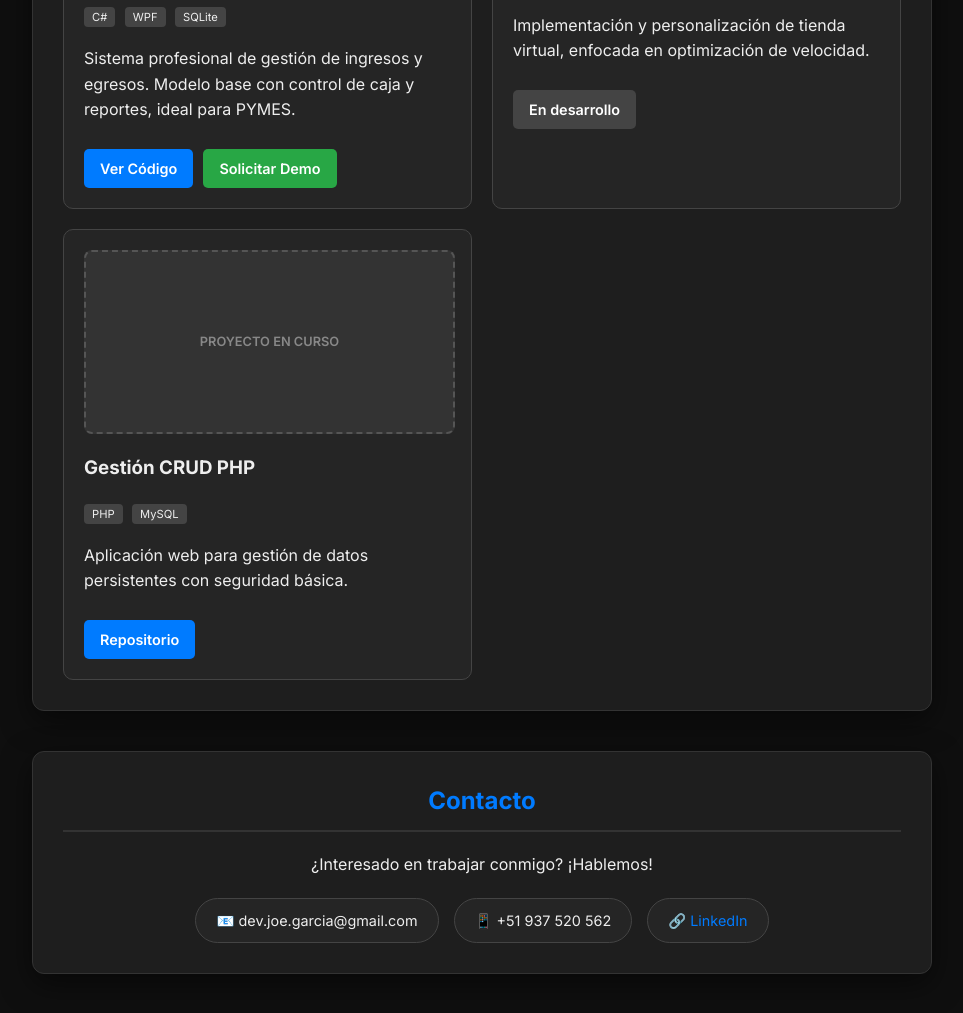
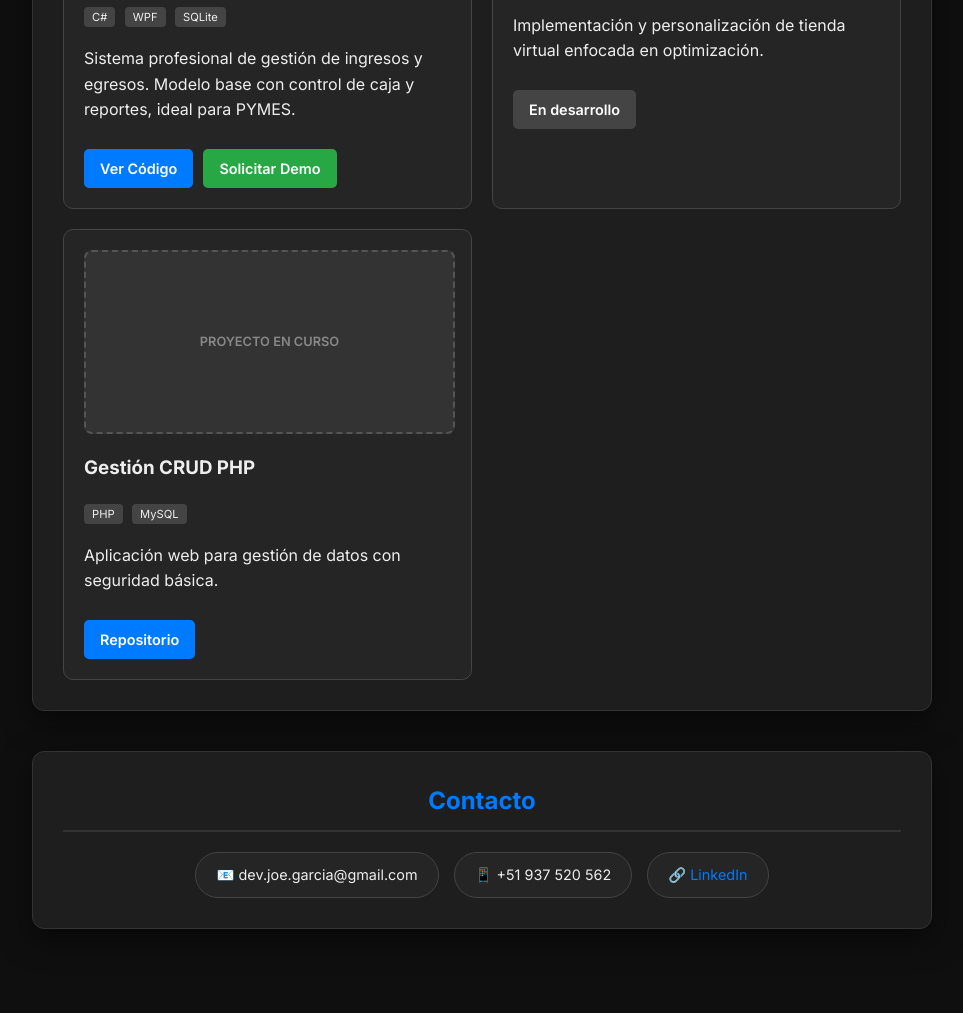
Before and after one commit to AIDORA28/AIDORA28.github.io, a plain HTML site: page index.html in a window 1280 px wide. Shown: the part 895-1908 px from the top of the page, without its empty margins (158-1121 px from the left). After the commit the page ends 1884 px from the top, so only its background shows below. Drawn offline with Linux system fonts and the light colour scheme.

Commit message:
Update index.html

```diff
--- a/index.html
+++ b/index.html
@@ -26,8 +26,9 @@
 
                 <div class="project-card">
                     <div class="project-media-container">
-                        <video id="mainVideo" width="100%" height="auto" autoplay muted loop playsinline title="Haz clic para ver en grande">
+                        <video id="mainVideo" width="100%" height="auto" autoplay muted loop playsinline>
                             <source src="VideoHP.mp4" type="video/mp4">
+                            Tu navegador no soporta video.
                         </video>
                         <p class="zoom-text">🔍 Haz clic en el video para ampliar</p>
                     </div>
@@ -45,7 +46,7 @@
                     <div class="project-media">Proyecto en curso</div>
                     <h3>E-commerce Store</h3>
                     <p><span class="badge">WordPress</span> <span class="badge">WooCommerce</span></p>
-                    <p>Implementación y personalización de tienda virtual, enfocada en optimización de velocidad.</p>
+                    <p>Implementación y personalización de tienda virtual enfocada en optimización.</p>
                     <a href="#" class="btn btn-dark">En desarrollo</a>
                 </div>
 
@@ -53,7 +54,7 @@
                     <div class="project-media">Proyecto en curso</div>
                     <h3>Gestión CRUD PHP</h3>
                     <p><span class="badge">PHP</span> <span class="badge">MySQL</span></p>
-                    <p>Aplicación web para gestión de datos persistentes con seguridad básica.</p>
+                    <p>Aplicación web para gestión de datos con seguridad básica.</p>
                     <a href="#" class="btn">Repositorio</a>
                 </div>
             </div>
@@ -61,7 +62,6 @@
 
         <section class="contact-section">
             <h2>Contacto</h2>
-            <p>¿Interesado en trabajar conmigo? ¡Hablemos!</p>
             <div class="contact-info">
                 <div class="contact-item">📧 dev.joe.garcia@gmail.com</div>
                 <div class="contact-item">📱 +51 937 520 562</div>
```
